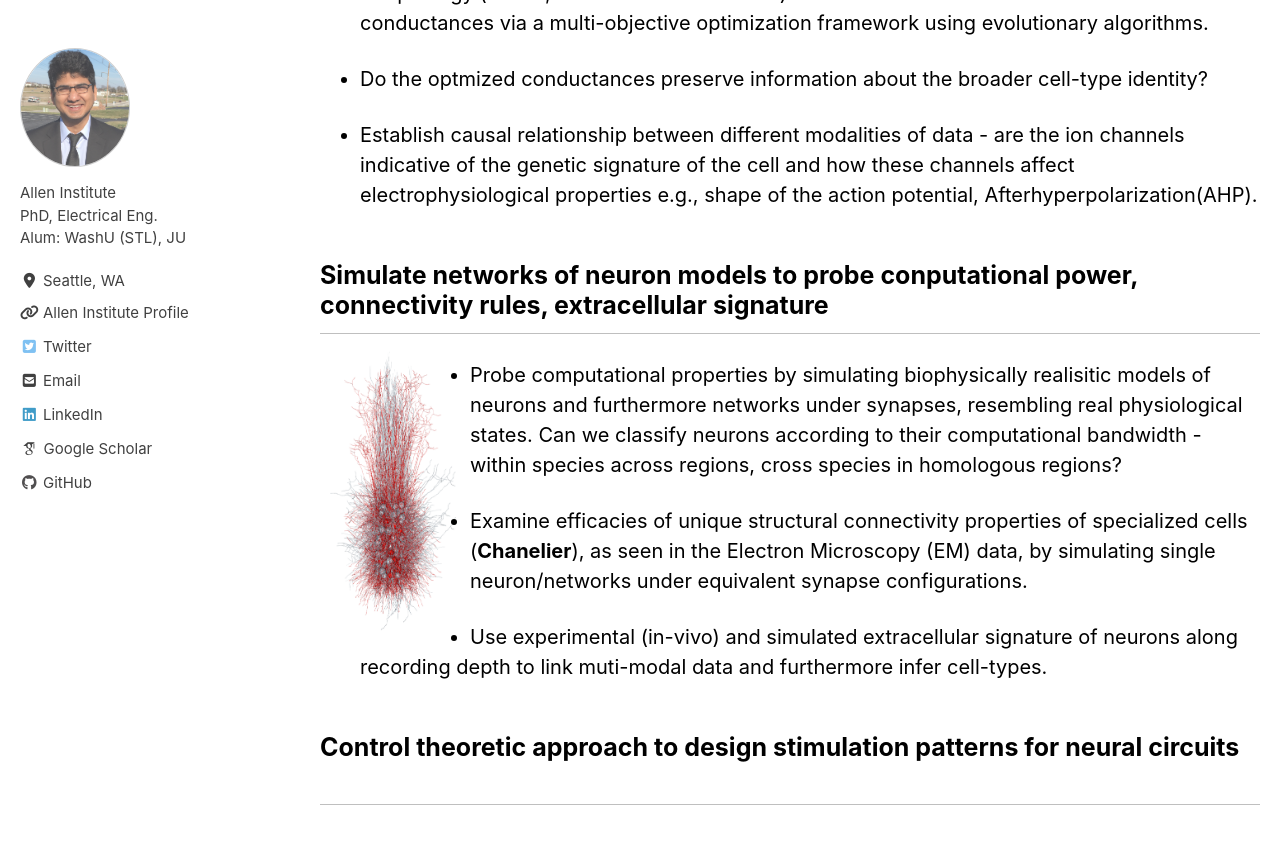
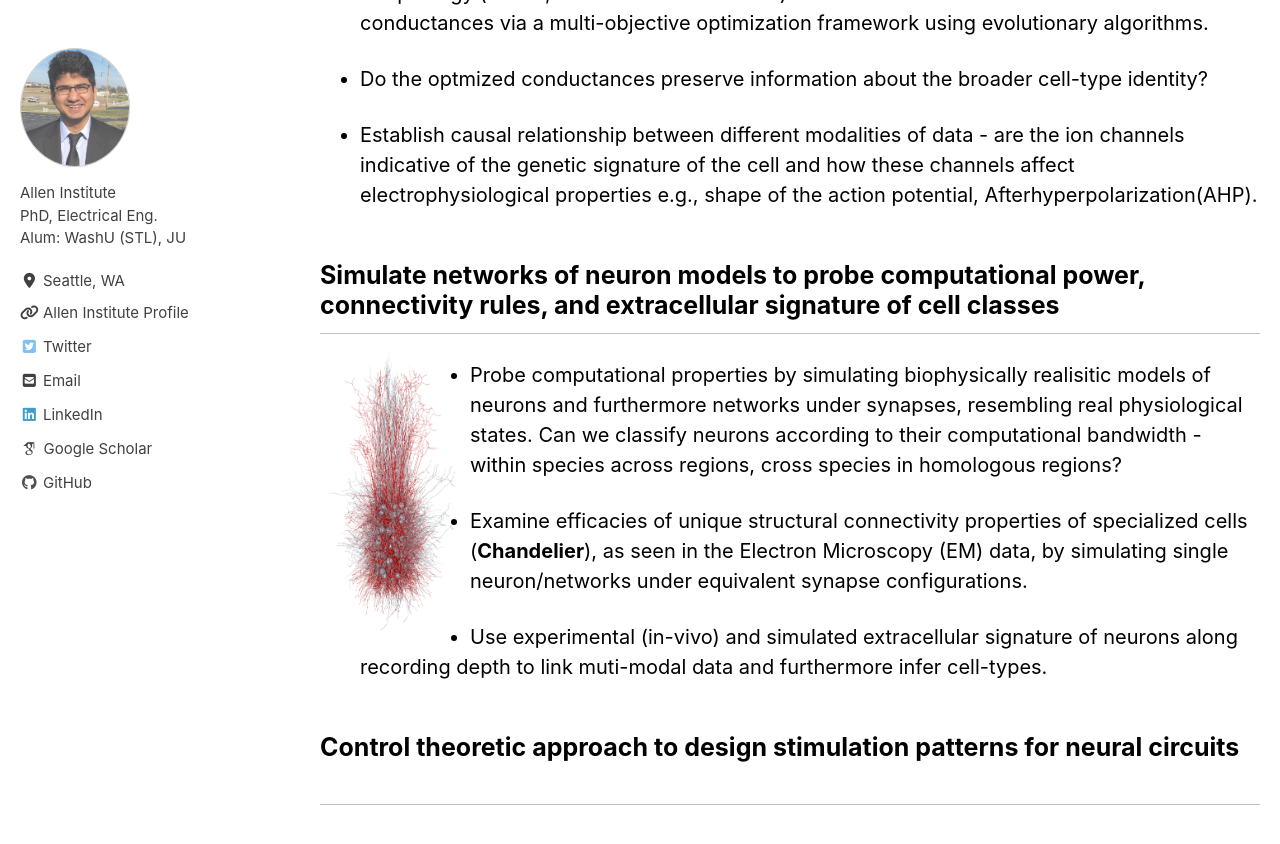
Before and after one commit to anirban6908/anirban6908.github.io, a Jekyll site: the page built from _pages/research.md, in a window 1280 px wide and 900 px high, scrolled down 495 px. Shown: the top 844 px of the window. Built offline with Jekyll 4.4.1, drawn with Linux system fonts in a browser that asks for light colours; cached includes are drawn as plain includes; nearby versions of some CDN libraries; some web fonts are replaced.

Commit message:
Small edits

```diff
--- a/_pages/research.md
+++ b/_pages/research.md
@@ -19,12 +19,12 @@ Using morphology (diameter and length of digitally reconstructed segments) and e
 * Establish causal relationship between different modalities of data - are the ion channels indicative of the genetic signature of the cell and how these channels affect electrophysiological properties e.g., shape of the action potential, Afterhyperpolarization(AHP).
 
 
-## Simulate networks of neuron models to probe conputational power, connectivity rules, extracellular signature
+## Simulate networks of neuron models to probe computational power, connectivity rules, and extracellular signature of cell classes
 <img src="/assets/images/300_neurons.png" height="250" width="150" align='left'>
 
 * Probe computational properties by simulating biophysically realisitic models of neurons and furthermore networks under synapses, resembling real physiological states. Can we classify neurons according to their computational bandwidth -  within species across regions, cross species in homologous regions?
 
-* Examine efficacies of unique structural connectivity properties of specialized cells (**Chanelier**), as seen in the Electron Microscopy (EM) data, by simulating single neuron/networks under equivalent synapse configurations.
+* Examine efficacies of unique structural connectivity properties of specialized cells (**Chandelier**), as seen in the Electron Microscopy (EM) data, by simulating single neuron/networks under equivalent synapse configurations.
 
 * Use experimental (in-vivo) and simulated extracellular signature of neurons along recording depth to link muti-modal data and furthermore infer cell-types.
 
```
